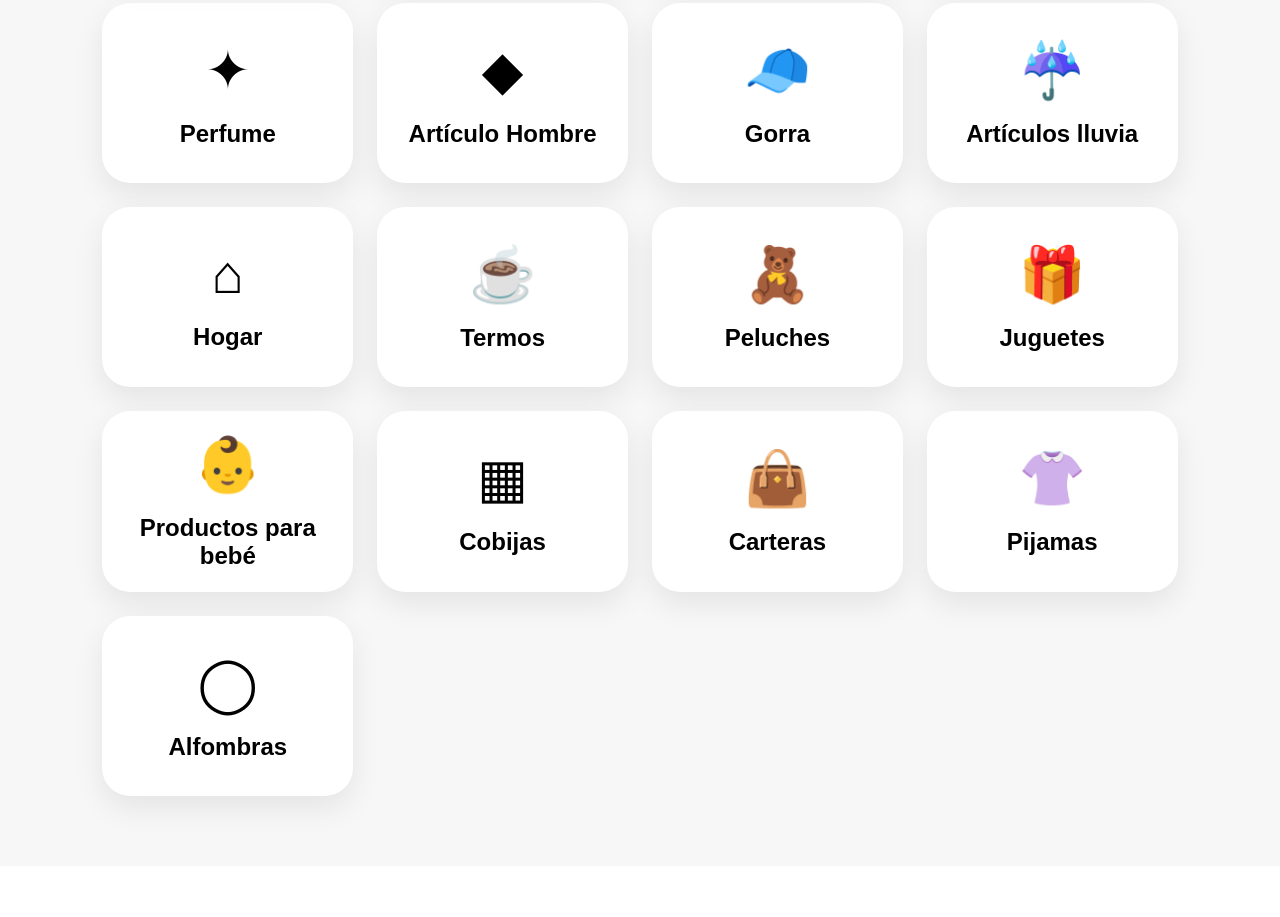
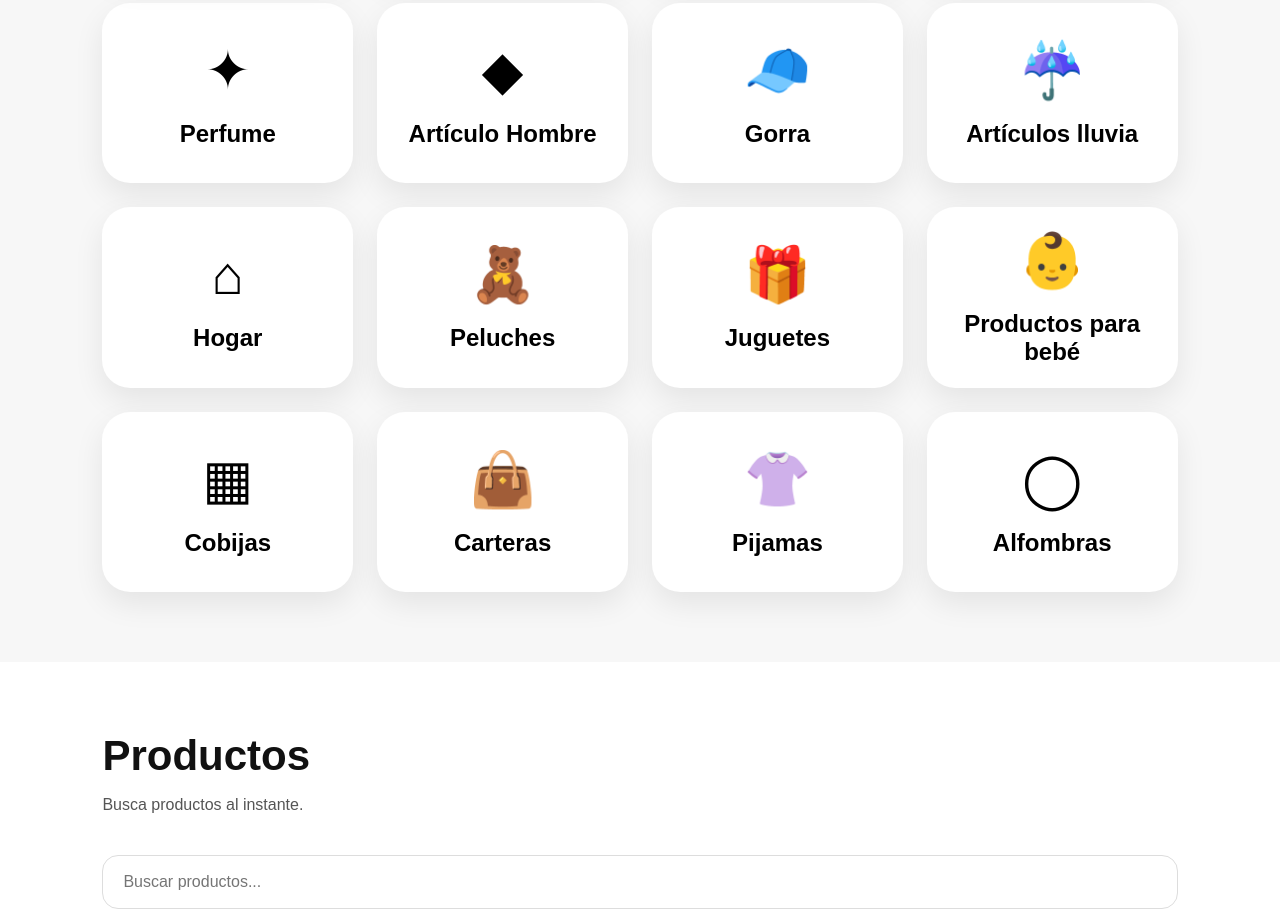
Before and after one commit to 4wd4cbfjvt-cell/IMPORTADORAMORAZAN, a website: page index.html in a window 1280 px wide. Shown: the part 1154-2071 px from the top of the page. Drawn offline with Linux system fonts and the light colour scheme; no server answers.

Commit message:
Remove thermos category button from filter
Removed the thermos category button from the product filter.

```diff
--- a/index.html
+++ b/index.html
@@ -92,9 +92,6 @@ data-zh="🚚 全国配送 • 联系我们">
         </button>
         <button class="category-card" data-category="home" onclick="filterProducts('home')">
           <span>⌂</span><strong data-es="Hogar" data-zh="家居">Hogar</strong>
-        </button>
-        <button class="category-card" data-category="thermos" onclick="filterProducts('thermos')">
-          <span>☕</span><strong data-es="Termos" data-zh="保温杯">Termos</strong>
         </button>
         <button class="category-card" data-category="stuffed" onclick="filterProducts('stuffed')">
           <span>🧸</span><strong data-es="Peluches" data-zh="毛绒玩具">Peluches</strong>
```
